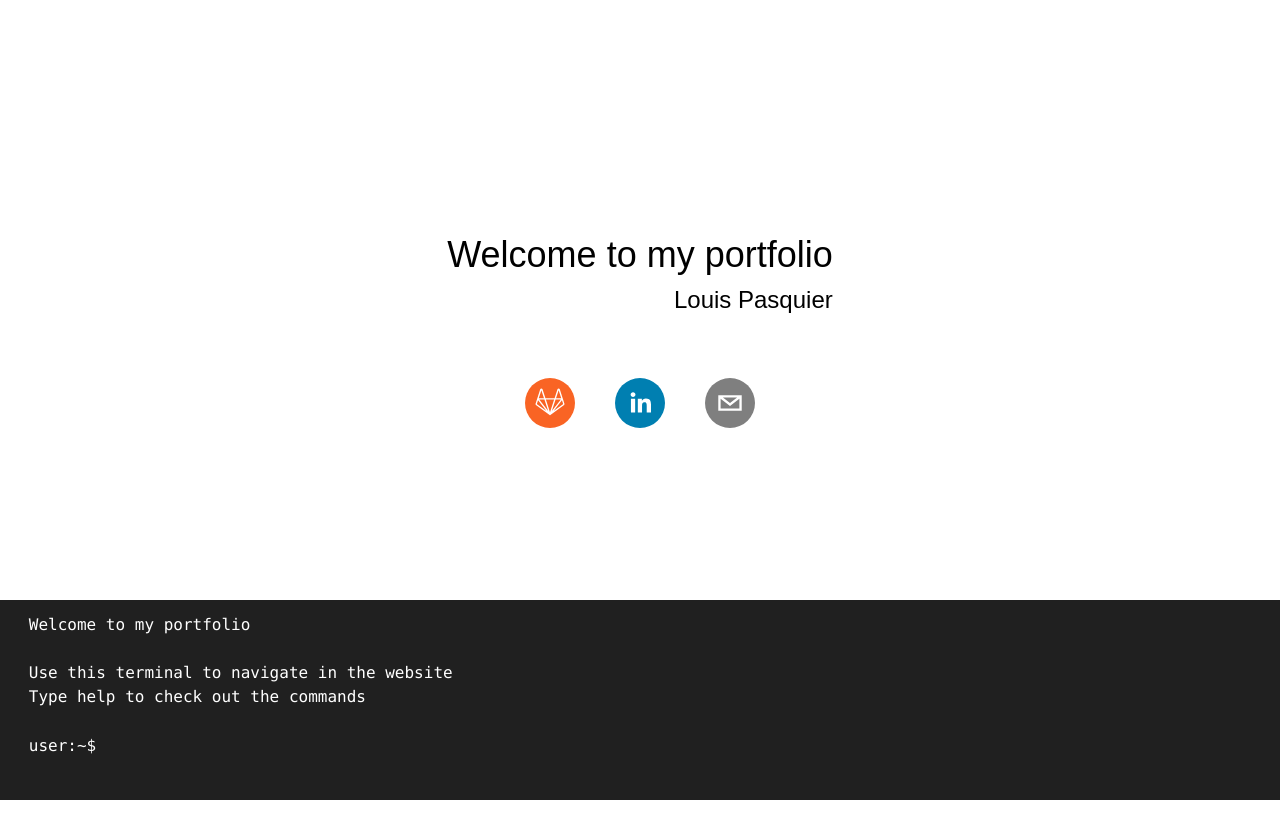
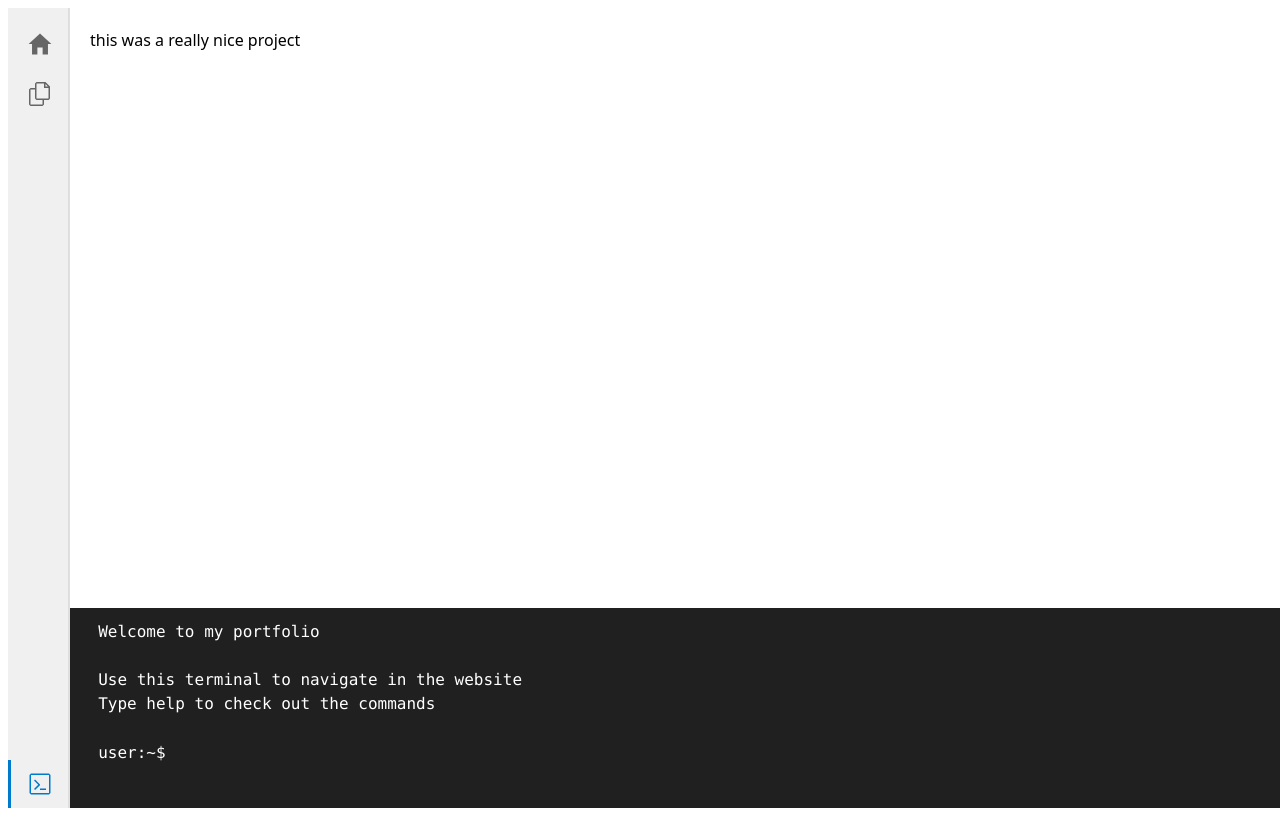
Before and after one commit to louis-pasquier/Portfolio, a React (Vite) app: page /project1 in a window 1280 px wide. Built offline with nearby package versions, Linux system fonts and the light colour scheme.

Commit message:
feat: vscode style sidebar

```diff
--- a/package.json
+++ b/package.json
@@ -12,7 +12,10 @@
   "dependencies": {
     "react": "^19.1.0",
     "react-dom": "^19.1.0",
+    "react-icons": "^5.5.0",
+    "react-pro-sidebar": "^1.1.0",
     "react-resizable": "^3.0.5",
+    "react-router-dom": "^7.13.0",
     "react-social-icons": "^6.24.0"
   },
   "devDependencies": {
--- a/src/App.tsx
+++ b/src/App.tsx
@@ -1,12 +1,38 @@
+import { useState } from "react";
 import Terminal from "./components/Terminal.tsx";
 import Home from "./pages/Home.tsx";
+import SiteSidebar from "./components/SiteSidebar.tsx";
+import { BrowserRouter, Route, Routes } from "react-router-dom";
+import Project1 from "./pages/Project1.tsx";
 
 function App() {
+    const [isTerminalOpen, setIsTerminalOpen] = useState(true);
+
     return (
-        <>
-            <Home/>
-            <Terminal/>
-        </>
+        <BrowserRouter>
+            <div style={{ display: 'flex', height: '100vh', width: '100vw', overflow: 'hidden' }}>
+
+                <SiteSidebar
+                    isTerminalOpen={isTerminalOpen}
+                    toggleTerminal={() => setIsTerminalOpen(!isTerminalOpen)}
+                />
+
+                <div style={{ flex: 1, display: 'flex', flexDirection: 'column', overflow: 'hidden' }}>
+
+                    <div style={{ flex: 1, overflow: 'auto', padding: '20px' }}>
+                        <Routes>
+                            <Route path="/" element={<Home/>} />
+                            <Route path="/project1" element={<Project1/>} />
+                        </Routes>
+                    </div>
+
+                    {isTerminalOpen && (
+                        <Terminal/>
+                    )}
+
+                </div>
+            </div>
+        </BrowserRouter>
     )
 }
 
--- /dev/null
+++ b/src/components/SiteSidebar.tsx
@@ -0,0 +1,135 @@
+import { useState, type ReactNode } from 'react';
+import { Sidebar, Menu, MenuItem, SubMenu, type MenuItemStyles } from 'react-pro-sidebar';
+import { Link, useNavigate } from "react-router-dom";
+import { IoIosFolder, IoMdHome } from "react-icons/io";
+import { VscFiles, VscTerminal } from "react-icons/vsc";
+
+type TabId = 'files';
+
+// Update Props interface to accept terminal controls
+interface SiteSidebarProps {
+    isTerminalOpen: boolean;
+    toggleTerminal: () => void;
+}
+
+interface ActivityIconProps {
+    icon: ReactNode;
+    onClick: () => void;
+    isActive: boolean;
+}
+
+// Accept props in the component
+function SiteSidebar({ isTerminalOpen, toggleTerminal }: SiteSidebarProps) {
+    const [activeTab, setActiveTab] = useState<TabId | null>(null);
+    const navigate = useNavigate();
+
+    const toggleTab = (tab: TabId) => {
+        setActiveTab(prev => prev === tab ? null : tab);
+    };
+
+    const handleHomeClick = () => {
+        setActiveTab(null);
+        navigate('/');
+    };
+
+    const menuItemStyles: MenuItemStyles = {
+        button: {
+            [`&.active`]: {
+                backgroundColor: '#13395e',
+                color: '#b6c8d9',
+            },
+            '&:hover': {
+                backgroundColor: '#f3f3f3',
+            }
+        },
+    };
+
+    return (
+        <div style={{ display: 'flex', height: '100%' }}>
+
+            {/* --- ACTIVITY BAR --- */}
+            <div style={{
+                display: 'flex',
+                flexDirection: 'column',
+                width: '60px',
+                backgroundColor: '#f0f0f0',
+                borderRight: '1px solid #ddd',
+                alignItems: 'center',
+                paddingTop: '10px'
+            }}>
+                {/* Home */}
+                <ActivityIcon
+                    isActive={false}
+                    onClick={handleHomeClick}
+                    icon={<IoMdHome size={28}/>}
+                />
+
+                {/* Files */}
+                <ActivityIcon
+                    isActive={activeTab === 'files'}
+                    onClick={() => toggleTab('files')}
+                    icon={<VscFiles size={24} />}
+                />
+
+                <div style={{ flex: 1 }}></div>
+
+                {/* Terminal */}
+                <ActivityIcon
+                    isActive={isTerminalOpen}
+                    onClick={toggleTerminal}
+                    icon={<VscTerminal size={24} />}
+                />
+            </div>
+
+            {/* --- SIDEBAR PANEL --- */}
+            <Sidebar
+                collapsed={activeTab === null}
+                collapsedWidth="0px"
+                width="250px"
+                backgroundColor="#fff"
+                rootStyles={{
+                    borderRight: '1px solid #e0e0e0',
+                    height: '100%'
+                }}
+            >
+                <div style={{ padding: '10px', fontWeight: 'bold', color: '#555' }}>
+                    {activeTab?.toUpperCase()}
+                </div>
+
+                <Menu menuItemStyles={menuItemStyles}>
+                    {activeTab === 'files' && (
+                        <>
+                            <SubMenu label="resume" icon={<IoIosFolder />}>
+                                <MenuItem component={<Link to="/project1" />}> project1.js </MenuItem>
+                            </SubMenu>
+                            <SubMenu label="projects" icon={<IoIosFolder />}>
+                                <MenuItem component={<Link to="/project1" />}> project1.js </MenuItem>
+                            </SubMenu>
+                        </>
+                    )}
+                </Menu>
+            </Sidebar>
+        </div>
+    );
+}
+
+const ActivityIcon: React.FC<ActivityIconProps> = ({ icon, onClick, isActive }) => (
+    <div
+        onClick={onClick}
+        style={{
+            cursor: 'pointer',
+            padding: '12px',
+            color: isActive ? '#007acc' : '#666',
+            borderLeft: isActive ? '3px solid #007acc' : '3px solid transparent',
+            width: '100%',
+            boxSizing: 'border-box',
+            display: 'flex',
+            justifyContent: 'center',
+            transition: 'all 0.2s'
+        }}
+    >
+        {icon}
+    </div>
+);
+
+export default SiteSidebar;
--- a/src/components/Terminal.tsx
+++ b/src/components/Terminal.tsx
@@ -1,12 +1,12 @@
 import * as React from "react";
-import {ResizableBox} from "react-resizable";
+import { ResizableBox } from "react-resizable";
 import "react-resizable/css/styles.css";
-import {type ChangeEvent, type KeyboardEvent, useEffect, useRef, useState} from "react";
+import { type ChangeEvent, type KeyboardEvent, useEffect, useRef, useState } from "react";
 
 export default function Terminal() {
 
     const [path, setPath] = useState('');
-    const newCommand: string = 'user:~'+path+'$ ';
+    const newCommand: string = 'user:~' + path + '$ ';
     const historyEndRef = useRef<null | HTMLDivElement>(null)
 
     const [history, setHistory] = useState([
@@ -40,7 +40,6 @@ export default function Terminal() {
 
     const parseCommand = () => {
         setHistory(prev => [...prev, newCommand + content]);
-
         const tokens: string[] = content.split(' ');
         switch (tokens[0]) {
             case 'help':
@@ -52,25 +51,33 @@ export default function Terminal() {
         }
     }
 
-    const handleHelp = ()=>  {
+    const handleHelp = () => {
         setHistory(prev => [...prev, 'This command is currently not implemented !']);
     }
 
-    const handleCd = (tokens: string[])=>  {
+    const handleCd = (tokens: string[]) => {
         setPath(tokens[0]);
         setHistory(prev => [...prev, 'This command is currently not implemented !']);
     }
 
     return (
         <div style={resizeBoxWrapper}>
-            <ResizableBox width={window.innerWidth} height={200} minConstraints={[window.innerWidth, 100]} maxConstraints={[window.innerWidth, 300]}
-                          resizeHandles={['n']} axis="y" style={resizeBox} handle={<span className="custom-handle custom-handle-n" />}>
+            <ResizableBox
+                width={Infinity} // Allow width to be flexible
+                height={200}
+                minConstraints={[Infinity, 100]} // Min height 100px
+                maxConstraints={[Infinity, 500]} // Max height 500px
+                resizeHandles={['n']}
+                axis="y"
+                style={resizeBox}
+                handle={<span className="custom-handle custom-handle-n" />}
+            >
                 <div style={contentWrapper}>
                     <div style={contentStyle}>
                         {history.map((line, key) => (
                             <span key={key}>
                                 {line}
-                                <br/>
+                                <br />
                             </span>
                         ))}
                         {newCommand}
@@ -84,7 +91,6 @@ export default function Terminal() {
                         <div ref={historyEndRef} />
                     </div>
                 </div>
-
             </ResizableBox>
         </div>
     );
@@ -94,15 +100,13 @@ const terminalColor: string = '#202020';
 const terminalPolice: string = 'Consolas, monospace';
 
 const resizeBoxWrapper: React.CSSProperties = {
-    position: 'fixed',
-    bottom: 0,
-    left: 0,
     width: '100%',
-    zIndex: 1000,
+    height: 'auto',
+    backgroundColor: terminalColor,
 };
 
-const resizeBox : React.CSSProperties = {
-    width: '100%',
+const resizeBox: React.CSSProperties = {
+    width: '100% !important',
     height: '100%',
     padding: '1%',
     backgroundColor: terminalColor,
@@ -130,7 +134,6 @@ const inputStyle: React.CSSProperties = {
     border: 'none',
     outline: 'none',
     boxShadow: 'none',
-
     backgroundColor: terminalColor,
     fontFamily: terminalPolice,
     lineHeight: 1.5,
@@ -138,4 +141,4 @@ const inputStyle: React.CSSProperties = {
     fontSize: 16,
     width: "90%",
     color: 'white',
-}
+};
--- /dev/null
+++ b/src/pages/Project1.tsx
@@ -0,0 +1,9 @@
+function Project1() {
+    return (
+        <div>
+            this was a really nice project
+        </div>
+    )
+}
+
+export default Project1
```
Also changed, not shown: 1 other file (tests, documents, lock files or other folders).
